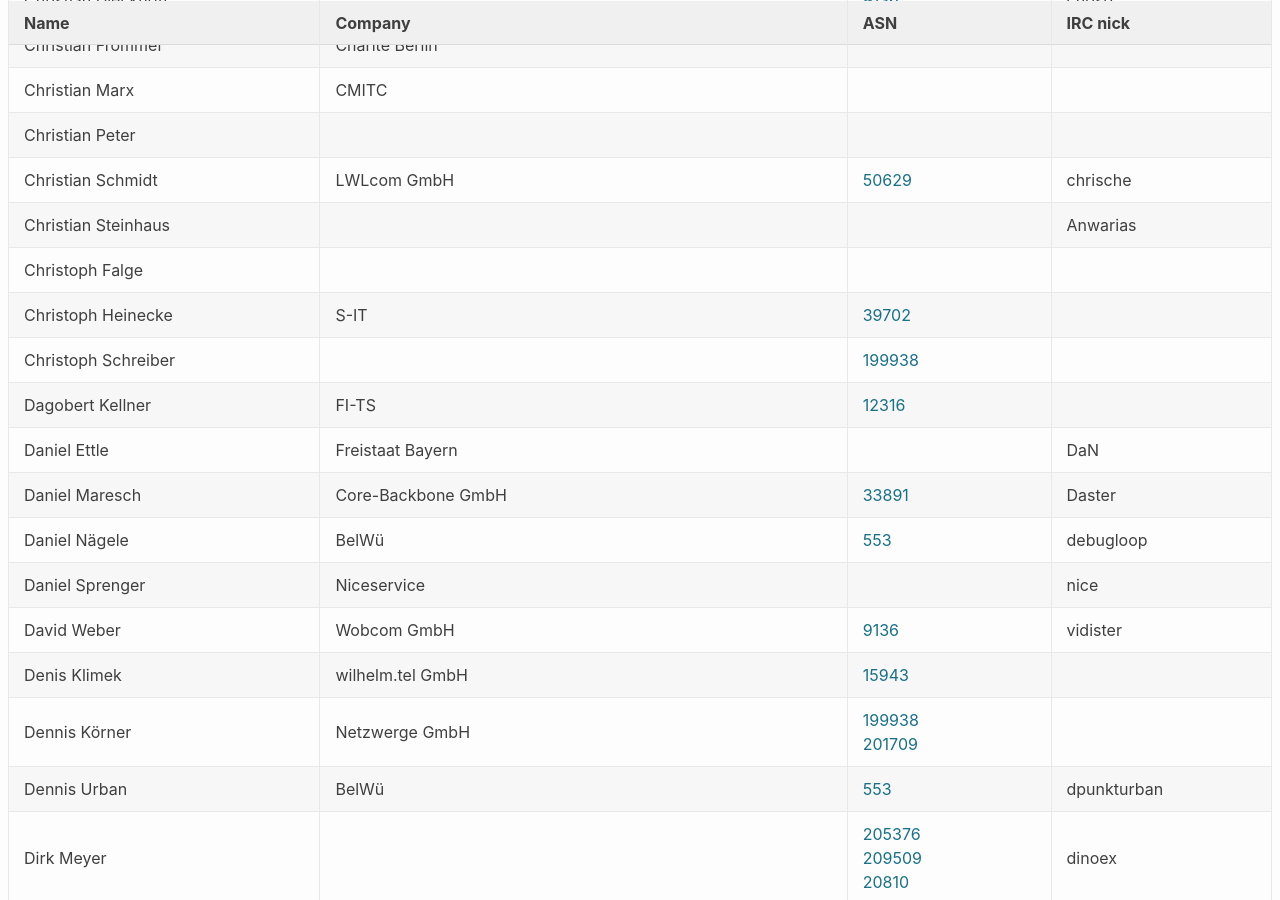
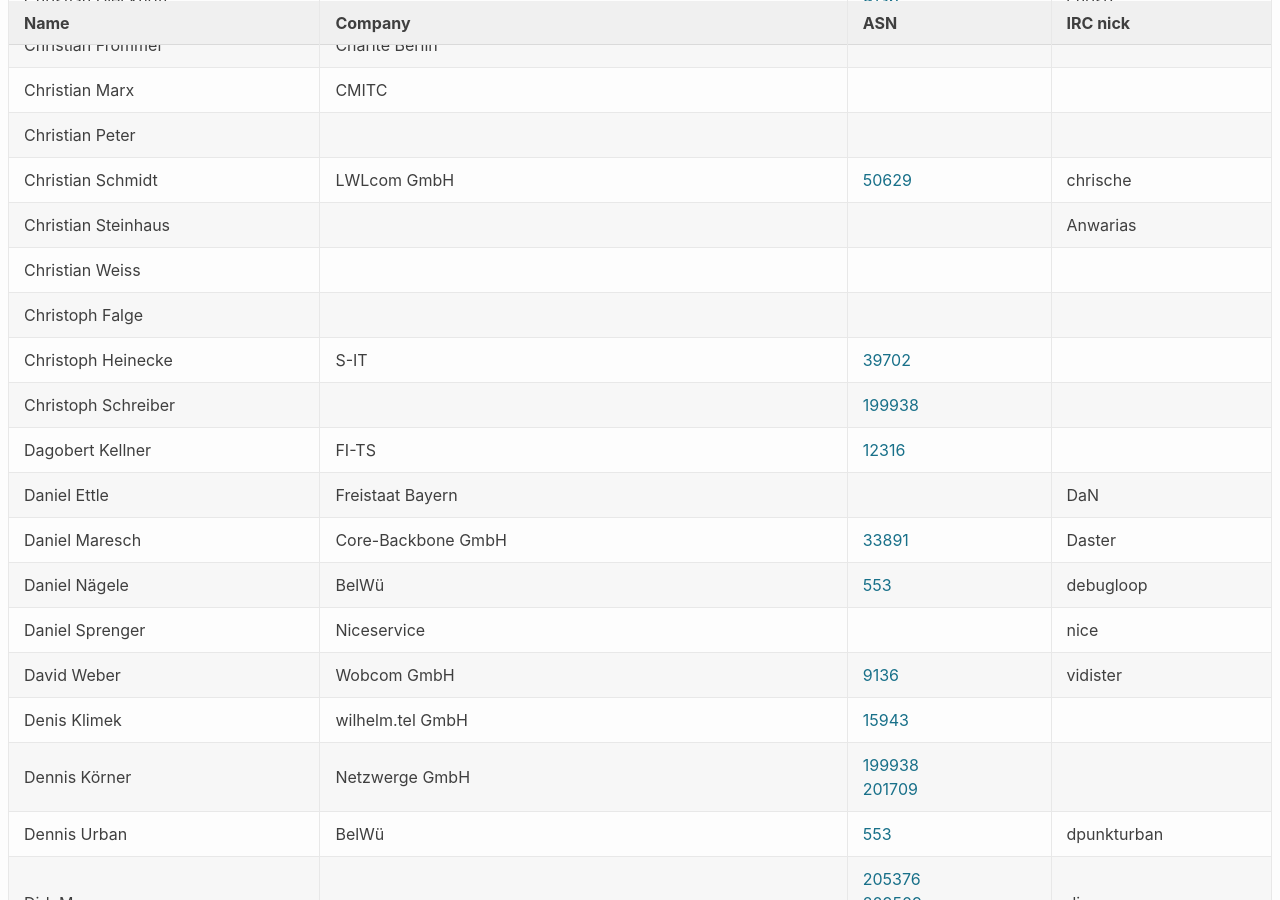
Before and after one commit to denog/pretix-attendeelist, a Jekyll site: the page built from index.markdown, in a window 1280 px wide and 900 px high, scrolled down 1366 px. Built offline with Jekyll 4.4.1, drawn with Linux system fonts in a browser that asks for light colours.

Commit message:
Latest data: Sun Oct 18 08:27:01 UTC 2020

```diff
--- a/_data/attendees.json
+++ b/_data/attendees.json
@@ -192,6 +192,12 @@
     "asn": null
   },
   {
+    "name": "Christian Weiss",
+    "company": null,
+    "irc": null,
+    "asn": null
+  },
+  {
     "name": "Christoph Falge",
     "company": null,
     "irc": null,
```
